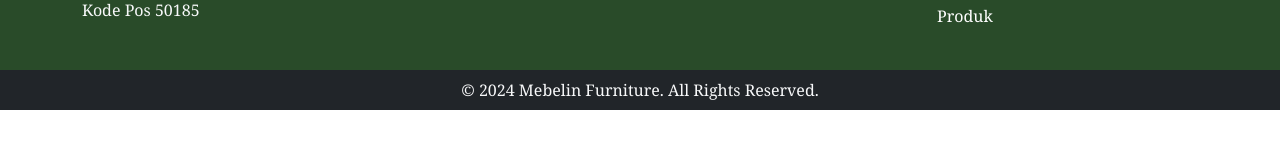
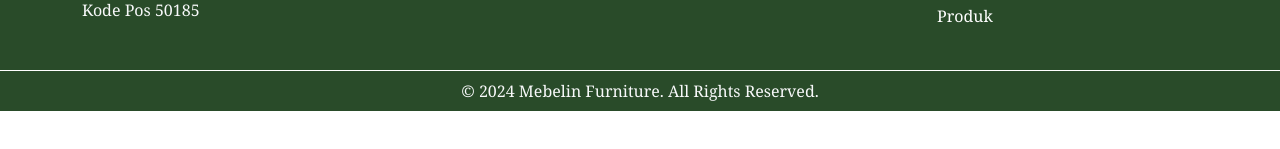
Before and after one commit to farrel35/mebel-baru, a React (Create React App) app: page /category/1 in a window 1280 px wide. Shown: the part 221-370 px from the top of the page. Built offline with nearby package versions, Linux system fonts and the light colour scheme; no server answers.

Commit message:
change footer color

```diff
--- a/src/components/Footer.js
+++ b/src/components/Footer.js
@@ -114,7 +114,7 @@ const Footer = () => {
           </div>
         </div>
       </footer>
-      <footer class="bg-dark py-2 text-light privacy">
+      <footer class="footer-2 py-2 text-light privacy">
         <p class="text-center px-5 mb-0 d-flex flex-column flex-sm-row justify-content-center">
           <span class="mb-1 mb-sm-0">
             © 2024 Mebelin Furniture. All Rights Reserved.
--- a/src/css/Footer.css
+++ b/src/css/Footer.css
@@ -12,9 +12,10 @@ footer a.navbar-brand:hover {
   background-color: #294b29;
 }
 
-/* .footer-2 {
-  background-color: #153015;
-} */
+.footer-2 {
+  background-color: #294b29;
+  border-top: 1px solid white;
+}
 
 footer ul.footer {
   list-style: none;
```
